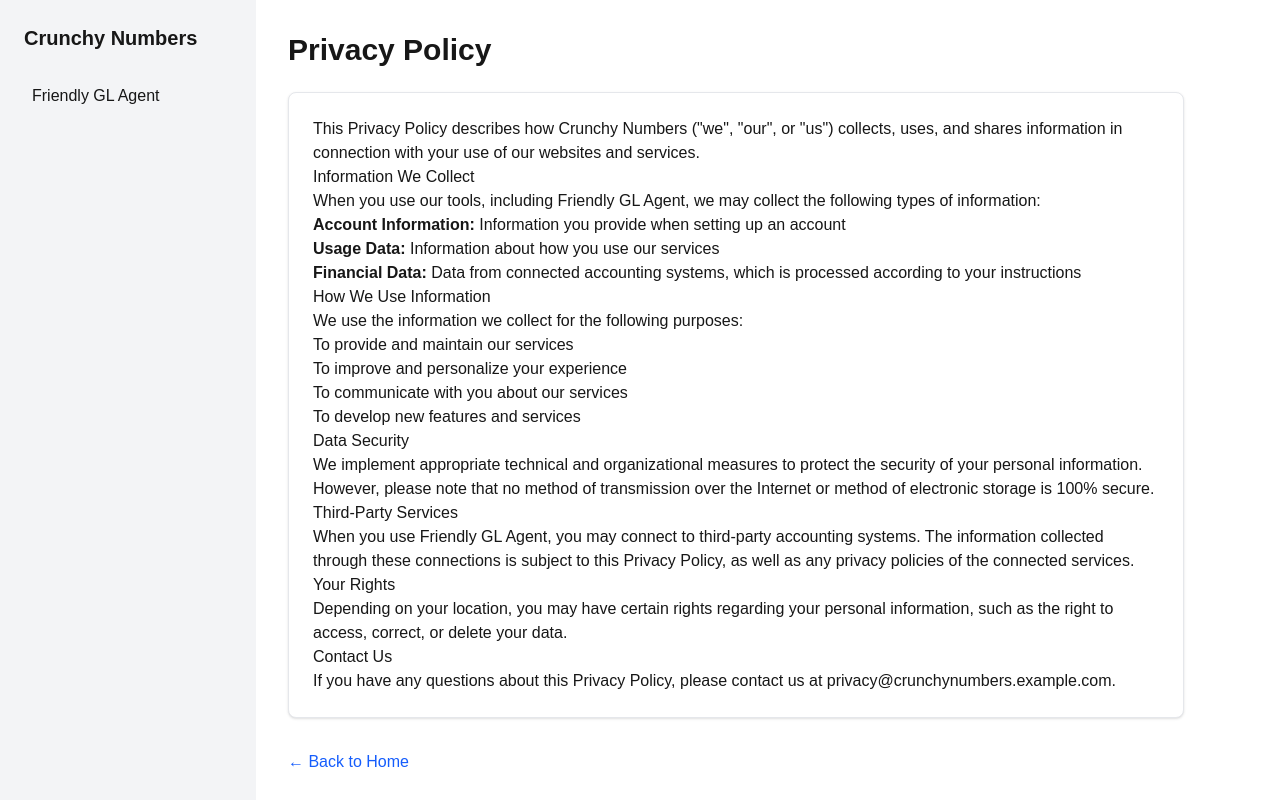
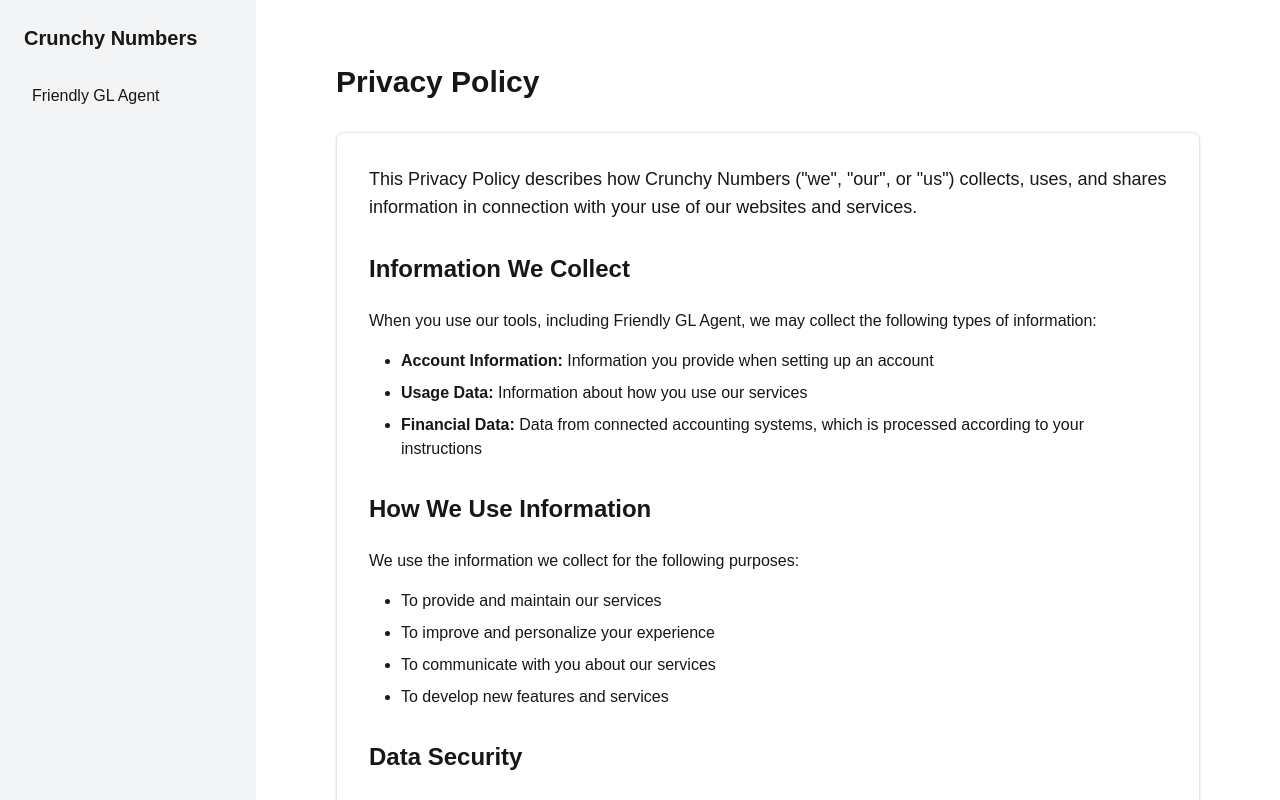
Before and after one commit to brklyngg/crunchynumbers, a Next.js app: page /privacy-policy in a window 1280 px wide. Shown: the top 800 px of the page. Built offline with nearby package versions, Linux system fonts and the light colour scheme.

Commit message:
Improved padding and spacing for better readability

```diff
--- a/app/friendly-gl-agent/launch/page.tsx
+++ b/app/friendly-gl-agent/launch/page.tsx
@@ -2,18 +2,18 @@
 
 export default function Launch() {
   return (
-    <div className="max-w-4xl">
-      <h1 className="text-3xl font-bold mb-6">Launch Friendly GL Agent</h1>
+    <div className="max-w-4xl mx-auto px-4 py-8">
+      <h1 className="text-3xl font-bold mb-8">Launch Friendly GL Agent</h1>
 
-      <div className="bg-white p-6 rounded-lg shadow-sm border border-gray-200 mb-8">
-        <p className="text-gray-700 mb-6">
+      <div className="bg-white p-8 rounded-lg shadow-sm border border-gray-200 mb-8">
+        <p className="text-gray-700 mb-8 text-lg">
           You are about to connect your accounting data to Friendly GL Agent. This secure connection
           will allow you to analyze and manage your general ledger data effectively.
         </p>
 
-        <div className="bg-blue-50 p-4 rounded-md border border-blue-200 mb-6">
-          <h3 className="font-medium text-blue-800 mb-2">What happens next:</h3>
-          <ul className="list-disc pl-5 text-blue-700 space-y-1">
+        <div className="bg-blue-50 p-6 rounded-md border border-blue-200 mb-8">
+          <h3 className="font-medium text-blue-800 mb-4 text-lg">What happens next:</h3>
+          <ul className="list-disc pl-8 text-blue-700 space-y-3">
             <li>You&apos;ll be redirected to authorize access to your accounting system</li>
             <li>Select the data you want to connect</li>
             <li>Return to Crunchy Numbers to start using Friendly GL Agent</li>
@@ -21,18 +21,18 @@
         </div>
 
         <button
-          className="px-5 py-3 bg-blue-600 text-white rounded hover:bg-blue-700 transition-colors"
+          className="px-6 py-3 bg-blue-600 text-white rounded-md hover:bg-blue-700 transition-colors text-lg font-medium"
         >
           Connect your GL data
         </button>
       </div>
 
-      <div className="mt-6">
+      <div className="mt-8">
         <Link
           href="/friendly-gl-agent"
-          className="text-blue-600 hover:underline"
+          className="text-blue-600 hover:underline inline-flex items-center"
         >
-          ← Back to Friendly GL Agent
+          <span className="mr-2">←</span> Back to Friendly GL Agent
         </Link>
       </div>
     </div>
--- a/app/friendly-gl-agent/terms/page.tsx
+++ b/app/friendly-gl-agent/terms/page.tsx
@@ -2,50 +2,50 @@
 
 export default function Terms() {
   return (
-    <div className="max-w-4xl">
-      <h1 className="text-3xl font-bold mb-6">Friendly GL Agent Terms of Service</h1>
+    <div className="max-w-4xl mx-auto px-4 py-8">
+      <h1 className="text-3xl font-bold mb-8">Friendly GL Agent Terms of Service</h1>
 
-      <div className="bg-white p-6 rounded-lg shadow-sm border border-gray-200 mb-8">
+      <div className="bg-white p-8 rounded-lg shadow-sm border border-gray-200 mb-8">
         <div className="prose prose-slate max-w-none">
-          <h2>End User License Agreement</h2>
-          <p>
+          <h2 className="text-2xl font-semibold mb-6">End User License Agreement</h2>
+          <p className="mb-6">
             This End User License Agreement (&quot;Agreement&quot;) is a legal document that governs your use
             of the Friendly GL Agent software application (&quot;Software&quot;), provided by Crunchy Numbers.
           </p>
 
-          <h3>1. Grant of License</h3>
-          <p>
+          <h3 className="text-xl font-medium mt-8 mb-4">1. Grant of License</h3>
+          <p className="mb-6">
             Subject to the terms of this Agreement, Crunchy Numbers grants you a limited, non-exclusive,
             non-transferable license to use the Software in accordance with its documentation.
           </p>
 
-          <h3>2. Connection to Accounting Systems</h3>
-          <p>
+          <h3 className="text-xl font-medium mt-8 mb-4">2. Connection to Accounting Systems</h3>
+          <p className="mb-6">
             The Software enables connection to third-party accounting systems. You are responsible for
             ensuring that your use of the Software with such systems complies with any applicable terms
             of service for those systems.
           </p>
 
-          <h3>3. Data Privacy</h3>
-          <p>
+          <h3 className="text-xl font-medium mt-8 mb-4">3. Data Privacy</h3>
+          <p className="mb-6">
             Your use of the Software is also governed by our Privacy Policy, which can be found at
-            <Link href="/privacy-policy" className="text-blue-600 hover:underline ml-1">
+            <Link href="/privacy-policy" className="text-blue-600 hover:underline ml-2">
               Privacy Policy
             </Link>.
           </p>
 
-          <h3>4. Limitations</h3>
-          <p>
+          <h3 className="text-xl font-medium mt-8 mb-4">4. Limitations</h3>
+          <p className="mb-4">
             You may not:
           </p>
-          <ul>
+          <ul className="list-disc pl-8 mb-6 space-y-2">
             <li>Modify, reverse engineer, or create derivative works based on the Software</li>
             <li>Use the Software for any illegal purpose</li>
             <li>Transfer or sublicense the Software to any third party</li>
           </ul>
 
-          <h3>5. Termination</h3>
-          <p>
+          <h3 className="text-xl font-medium mt-8 mb-4">5. Termination</h3>
+          <p className="mb-6">
             This license is effective until terminated. You may terminate it at any time by disconnecting
             the Software and ceasing all use. Crunchy Numbers may terminate it if you fail to comply
             with any term of this Agreement.
@@ -53,12 +53,12 @@
         </div>
       </div>
 
-      <div className="mt-6">
+      <div className="mt-8">
         <Link
           href="/friendly-gl-agent"
-          className="text-blue-600 hover:underline"
+          className="text-blue-600 hover:underline inline-flex items-center"
         >
-          ← Back to Friendly GL Agent
+          <span className="mr-2">←</span> Back to Friendly GL Agent
         </Link>
       </div>
     </div>
--- a/app/privacy-policy/page.tsx
+++ b/app/privacy-policy/page.tsx
@@ -2,70 +2,70 @@
 
 export default function PrivacyPolicy() {
   return (
-    <div className="max-w-4xl">
-      <h1 className="text-3xl font-bold mb-6">Privacy Policy</h1>
+    <div className="max-w-4xl mx-auto px-4 py-8">
+      <h1 className="text-3xl font-bold mb-8">Privacy Policy</h1>
 
-      <div className="bg-white p-6 rounded-lg shadow-sm border border-gray-200 mb-8">
+      <div className="bg-white p-8 rounded-lg shadow-sm border border-gray-200 mb-8">
         <div className="prose prose-slate max-w-none">
-          <p className="lead">
+          <p className="text-lg mb-8">
             This Privacy Policy describes how Crunchy Numbers (&quot;we&quot;, &quot;our&quot;, or &quot;us&quot;) collects, uses,
             and shares information in connection with your use of our websites and services.
           </p>
 
-          <h2>Information We Collect</h2>
-          <p>
+          <h2 className="text-2xl font-semibold mt-8 mb-6">Information We Collect</h2>
+          <p className="mb-4">
             When you use our tools, including Friendly GL Agent, we may collect the following types of information:
           </p>
-          <ul>
+          <ul className="list-disc pl-8 mb-6 space-y-2">
             <li><strong>Account Information:</strong> Information you provide when setting up an account</li>
             <li><strong>Usage Data:</strong> Information about how you use our services</li>
             <li><strong>Financial Data:</strong> Data from connected accounting systems, which is processed according to your instructions</li>
           </ul>
 
-          <h2>How We Use Information</h2>
-          <p>
+          <h2 className="text-2xl font-semibold mt-8 mb-6">How We Use Information</h2>
+          <p className="mb-4">
             We use the information we collect for the following purposes:
           </p>
-          <ul>
+          <ul className="list-disc pl-8 mb-6 space-y-2">
             <li>To provide and maintain our services</li>
             <li>To improve and personalize your experience</li>
             <li>To communicate with you about our services</li>
             <li>To develop new features and services</li>
           </ul>
 
-          <h2>Data Security</h2>
-          <p>
+          <h2 className="text-2xl font-semibold mt-8 mb-6">Data Security</h2>
+          <p className="mb-6">
             We implement appropriate technical and organizational measures to protect the security of
             your personal information. However, please note that no method of transmission over the
             Internet or method of electronic storage is 100% secure.
           </p>
 
-          <h2>Third-Party Services</h2>
-          <p>
+          <h2 className="text-2xl font-semibold mt-8 mb-6">Third-Party Services</h2>
+          <p className="mb-6">
             When you use Friendly GL Agent, you may connect to third-party accounting systems. The
             information collected through these connections is subject to this Privacy Policy, as well
             as any privacy policies of the connected services.
           </p>
 
-          <h2>Your Rights</h2>
-          <p>
+          <h2 className="text-2xl font-semibold mt-8 mb-6">Your Rights</h2>
+          <p className="mb-6">
             Depending on your location, you may have certain rights regarding your personal information,
             such as the right to access, correct, or delete your data.
           </p>
 
-          <h2>Contact Us</h2>
-          <p>
+          <h2 className="text-2xl font-semibold mt-8 mb-6">Contact Us</h2>
+          <p className="mb-6">
             If you have any questions about this Privacy Policy, please contact us at privacy@crunchynumbers.example.com.
           </p>
         </div>
       </div>
 
-      <div className="mt-6">
+      <div className="mt-8">
         <Link
           href="/"
-          className="text-blue-600 hover:underline"
+          className="text-blue-600 hover:underline inline-flex items-center"
         >
-          ← Back to Home
+          <span className="mr-2">←</span> Back to Home
         </Link>
       </div>
     </div>
```
